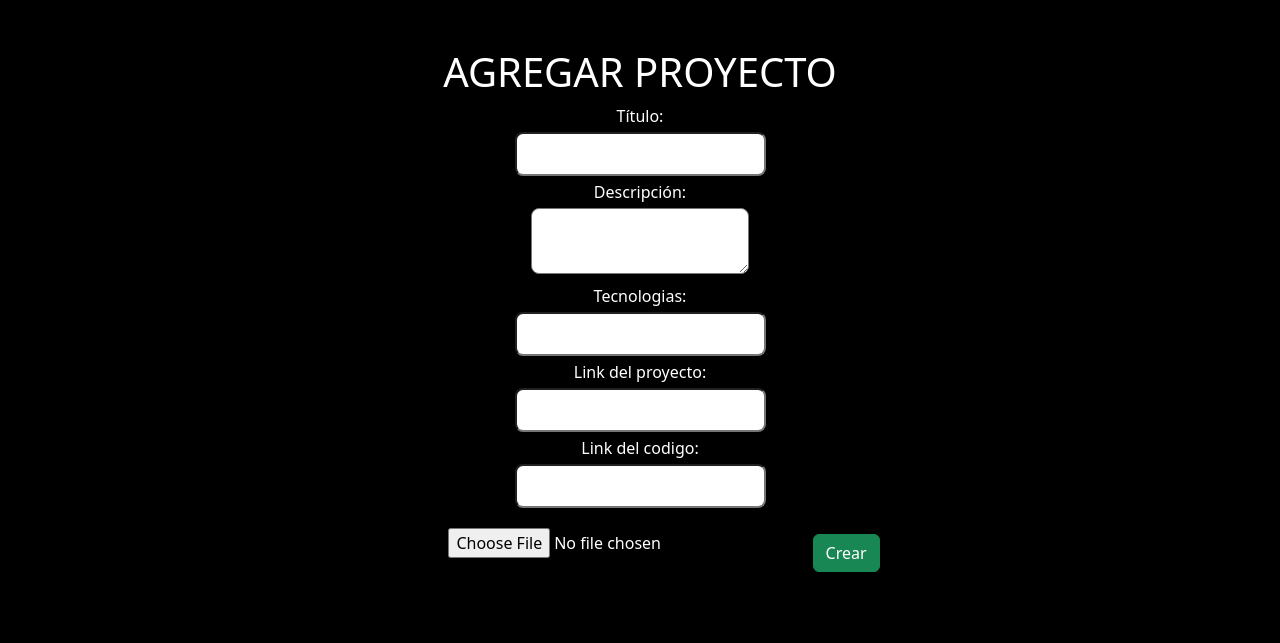
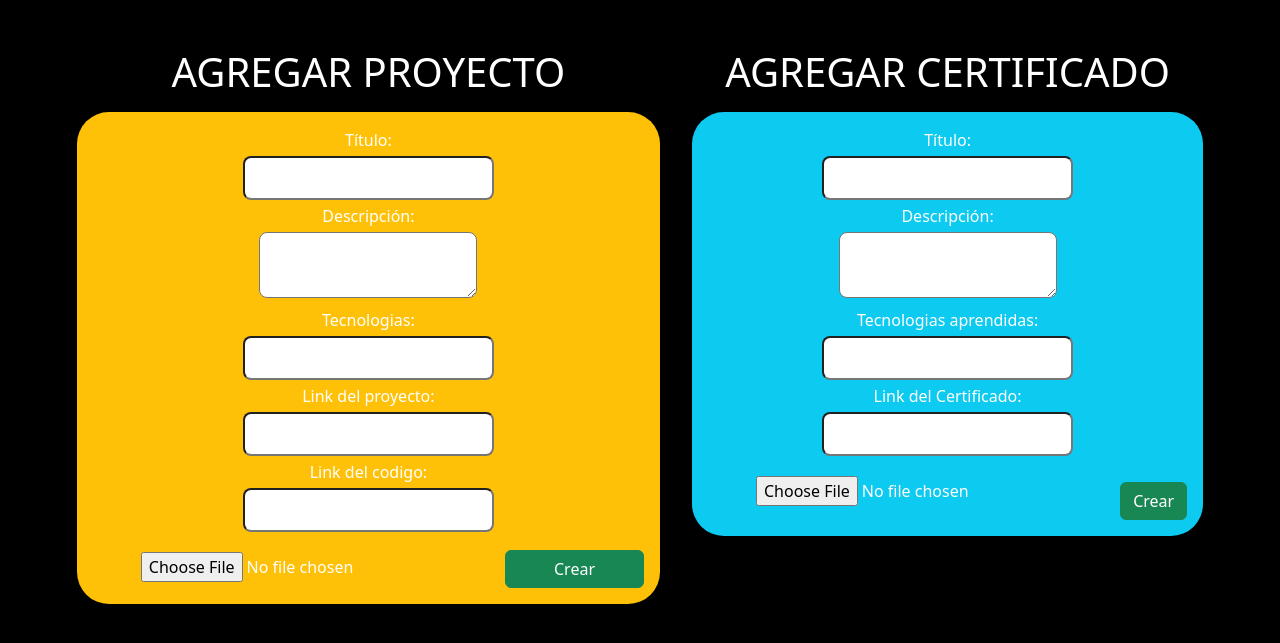
Before and after one commit to Yamizaki/FlaskToRender, a Flask app: page / in a window 1280 px wide. Shown: the top 643 px of the page. Run offline with Flask 3, Linux system fonts and the light colour scheme.

Commit message:
Se modifico el html del create

```diff
--- a/templates/index.html
+++ b/templates/index.html
@@ -13,9 +13,10 @@
   </head>
   <body class="bg-black  text-white  text-center mt-5">
 
+    <main class="d-flex justify-content-center">
       <div >
         <h1>AGREGAR PROYECTO</h1>
-      <form action="/todo/create" class="bg-black  " method="post" enctype="multipart/form-data">
+        <form action="/todo/create" class="bg-warning rounded-5 m-3 p-3" method="post" enctype="multipart/form-data">
           <label for="title">Título:</label><br />
           <input type="text" id="title" name="title" class="rounded-3 p-2  my-1" /><br />
 
@@ -32,9 +33,33 @@
           <input id="code_source" name="code_source" class="rounded-3 p-2 my-1"></input><br />
 
           <input type="file" name="file" accept="image/*" class=" px-5 mt-3" />
+          <button type="submit" class="btn btn-success px-5  ">Crear</button>
+        </form>
+      </div>
+
+      <!-- AQUI SE AGREGARAN LOS CERTIFICADOS -->
+      <div>
+        <h1>AGREGAR CERTIFICADO</h1>
+        <form action="/todo/createCertificado" class="bg-info rounded-5 m-3 p-3" method="post" enctype="multipart/form-data">
+          <label for="title">Título:</label><br />
+          <input type="text" id="title" name="title" class="rounded-3 p-2  my-1" /><br />
+
+          <label for="description">Descripción:</label><br />
+          <textarea id="description" name="description"  class="rounded-3 p-2 my-1"></textarea><br />
+
+          <label for="technologies">Tecnologias aprendidas:</label><br />
+          <input id="technologies" name="technologies" class="rounded-3 p-2 my-1"></input><br />
+
+          <label for="proyect_link">Link del Certificado:</label><br />
+          <input id="proyect_link" name="certificado_link" class="rounded-3 p-2 my-1"></input><br />
+
+
+          <input type="file" name="file" accept="image/*" class=" px-5 mt-3" />
           <button type="submit" class="btn btn-success mt-3 ">Crear</button>
         </form>
       </div>
+
+    </main>
 
 
     <script
```
Also changed, not shown: 2 other files. Lines whose indentation alone changed are shown as unchanged.
